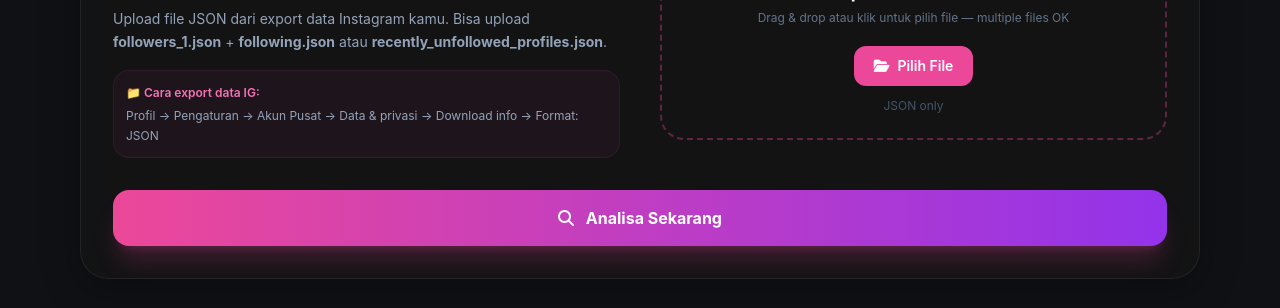
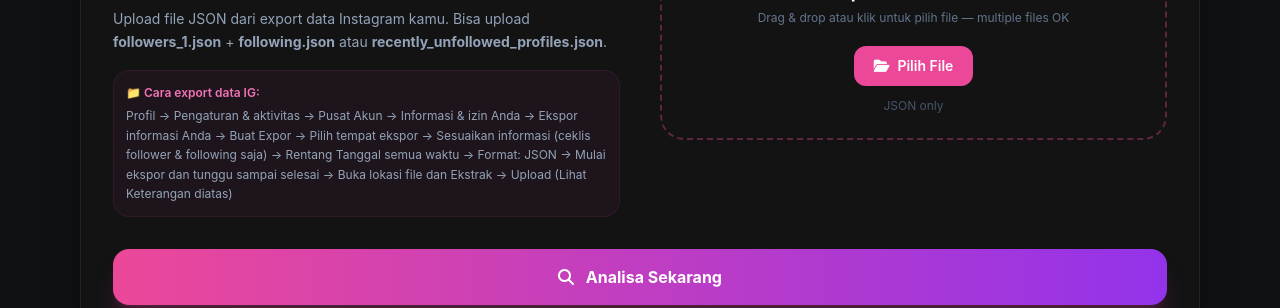
Before and after one commit to ikhvanade/unfollow-ig, a plain HTML site: page index.html in a window 1280 px wide. Shown: the part 291-599 px from the top of the page. Drawn offline with nearby package versions, Linux system fonts and the light colour scheme.

Commit message:
Update index.html
tambahan

```diff
--- a/index.html
+++ b/index.html
@@ -62,7 +62,9 @@
         </p>
         <div class="mt-4 p-3 rounded-2xl bg-pink-500/5 border border-pink-500/10 text-xs text-slate-400 leading-relaxed">
           <div class="font-semibold text-pink-400 mb-1">📁 Cara export data IG:</div>
-          Profil → Pengaturan → Akun Pusat → Data &amp; privasi → Download info → Format: JSON
+          Profil → Pengaturan & aktivitas → Pusat Akun → Informasi &amp; izin Anda → Ekspor informasi Anda → Buat Expor → Pilih tempat ekspor →
+          Sesuaikan informasi (ceklis follower & following saja) → Rentang Tanggal semua waktu → Format: JSON → Mulai ekspor dan tunggu sampai selesai →
+          Buka lokasi file dan Ekstrak → Upload (Lihat Keterangan diatas)
         </div>
       </div>
 
```
